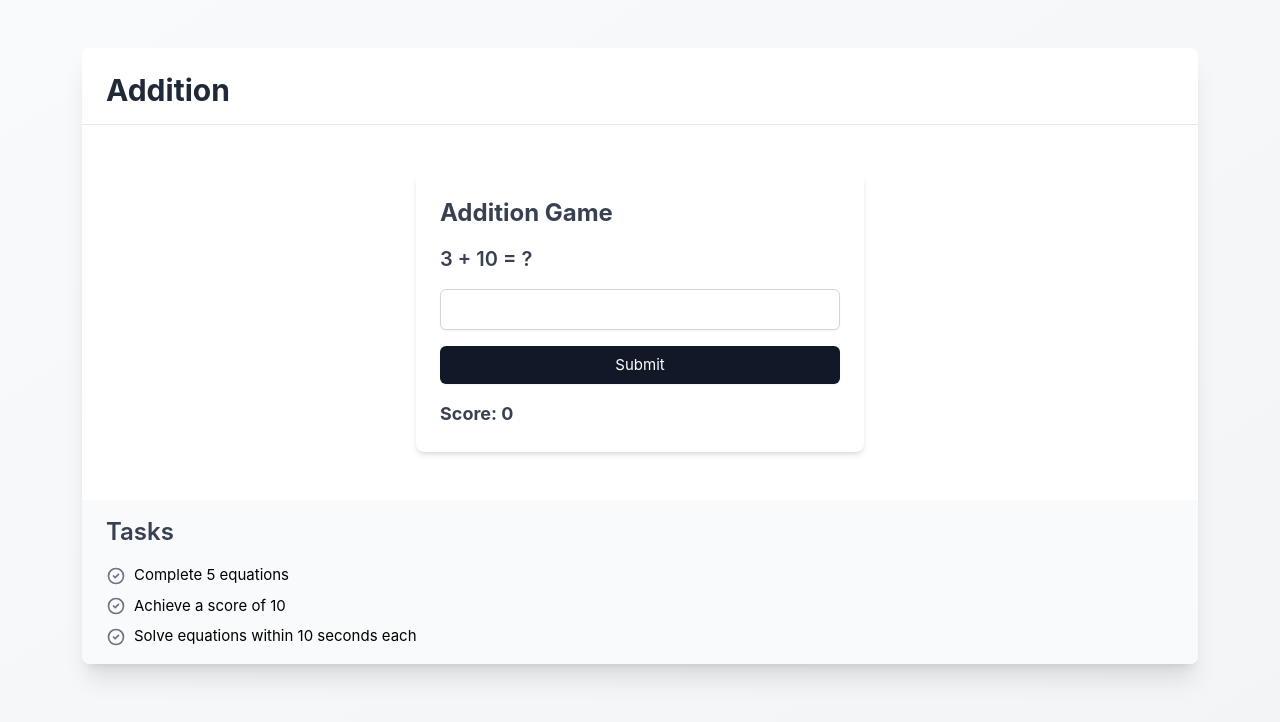
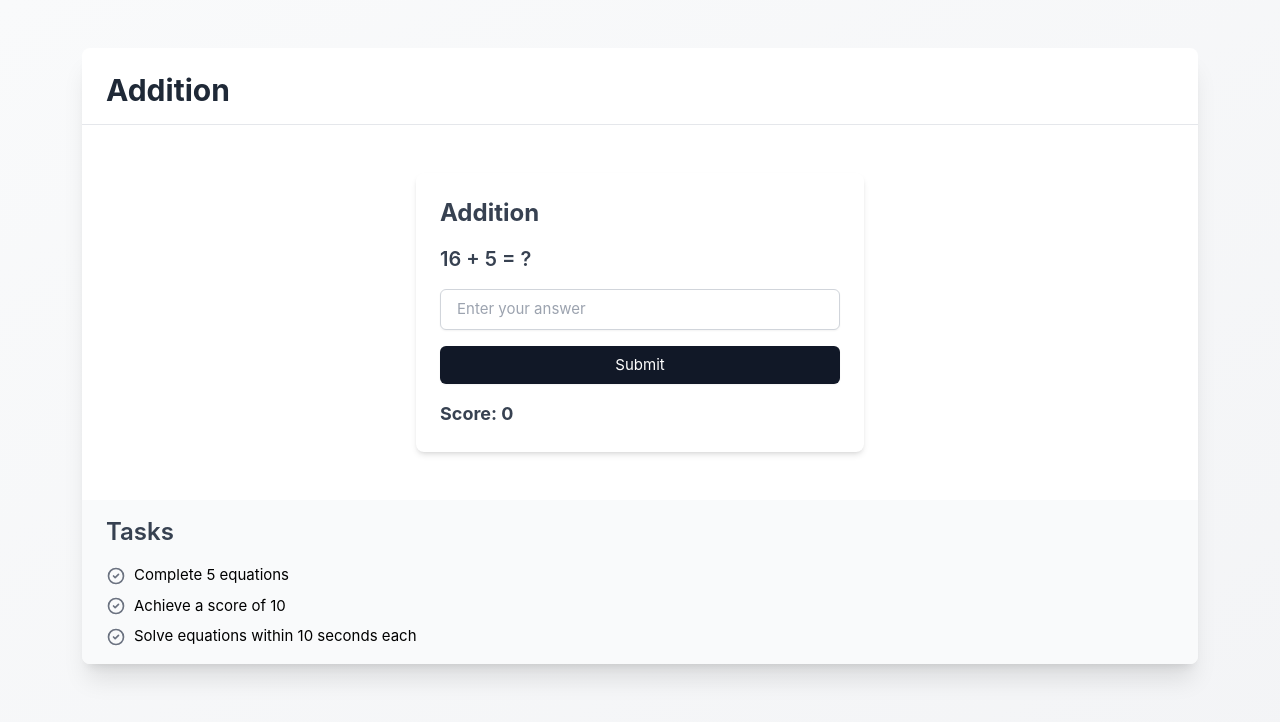
Before and after one commit to mpittas/mathcalc, a Vue app: page / in a window 1280 px wide. Both pictures are taken after a click on the element 246 px from the left and 374 px from the top of the page. Shown: the top 722 px of the page. Built offline with nearby package versions, Linux system fonts and the light colour scheme.

Commit message:
Add a generic vue

```diff
--- /dev/null
+++ b/src/components/common/GenericGame.vue
@@ -0,0 +1,93 @@
+<template>
+  <div class="game-container">
+    <h3 class="game-title">{{ gameData.title }}</h3>
+    <p class="game-equation">{{ state.num1 }} {{ operationSymbol }} {{ state.num2 }} = ?</p>
+    <input
+      v-model="state.userAnswer"
+      type="number"
+      step="0.01"
+      @keyup.enter="handleSubmit"
+      class="game-input"
+      placeholder="Enter your answer"
+    />
+    <button @click="handleSubmit" class="game-button">Submit</button>
+    <p
+      v-if="state.feedback"
+      class="game-feedback"
+      :class="{
+        'text-green-600': state.feedback === 'Correct!',
+        'text-red-600': state.feedback !== 'Correct!'
+      }"
+    >
+      {{ state.feedback }}
+    </p>
+    <p class="game-score">Score: {{ state.score }}</p>
+  </div>
+</template>
+
+<script setup lang="ts">
+import { computed, ref } from 'vue'
+import { useGame } from '@/utils/useGame'
+import { handleGameLogic } from '@/utils/gameUtils'
+import type { Game } from '@/constants/games'
+
+const props = defineProps<{
+  gameData: Game
+  gameLogic: (a: number, b: number) => number
+  numberGenerator: () => { num1: number; num2: number }
+  tasks: Array<{
+    id: number
+    description: string
+    completed: boolean
+    reward: string
+  }>
+}>()
+
+const emit = defineEmits<{
+  (e: 'task-completed', taskId: number): void
+}>()
+
+const { state, checkAnswer } = useGame(props.gameLogic, props.numberGenerator)
+
+const startTime = ref(Date.now())
+const equationsSolved = ref(0)
+const fastSolves = ref(0)
+
+const handleSubmit = () => {
+  const timeTaken = (Date.now() - startTime.value) / 1000
+  const previousScore = state.value.score
+  checkAnswer()
+
+  handleGameLogic(state, equationsSolved, fastSolves, timeTaken, props.tasks, (taskId) =>
+    emit('task-completed', taskId)
+  )
+
+  startTime.value = Date.now() // Reset timer for next equation
+
+  // Check if score was reset due to incorrect answer
+  if (previousScore > 0 && state.value.score === 0) {
+    equationsSolved.value = 0
+    fastSolves.value = 0
+    props.tasks.forEach((task) => {
+      if (task.completed) {
+        emit('task-completed', task.id)
+      }
+    })
+  }
+}
+
+const operationSymbol = computed(() => {
+  switch (props.gameData.id) {
+    case 'addition':
+      return '+'
+    case 'subtraction':
+      return '-'
+    case 'multiplication':
+      return '×'
+    case 'division':
+      return '÷'
+    default:
+      return '?'
+  }
+})
+</script>
--- a/src/views/GameView.vue
+++ b/src/views/GameView.vue
@@ -8,8 +8,8 @@
 
         <!-- Game Component -->
         <div class="px-6 py-4">
-          <component
-            :is="gameComponent"
+          <GenericGame
+            :gameData="gameData"
             :gameLogic="gameLogic"
             :numberGenerator="numberGenerator"
             :tasks="tasks"
@@ -31,17 +31,13 @@ import { useRoute } from 'vue-router'
 import { GAMES } from '@/constants/games'
 import type { Game } from '@/constants/games'
 import TaskTracker from '@/components/common/TaskTracker.vue'
-import {
-  createGameComponent,
-  createGameLogic,
-  createNumberGenerator
-} from '@/factories/gameFactory'
+import GenericGame from '@/components/common/GenericGame.vue'
+import { createGameLogic, createNumberGenerator } from '@/factories/gameFactory'
 
 const route = useRoute()
 const gameId = computed(() => route.params.id as string)
 const gameData = ref<Game | null>(null)
 
-const gameComponent = computed(() => (gameData.value ? createGameComponent(gameData.value) : null))
 const gameLogic = computed(() => (gameData.value ? createGameLogic(gameData.value) : null))
 const numberGenerator = computed(() =>
   gameData.value ? createNumberGenerator(gameData.value) : null
```
